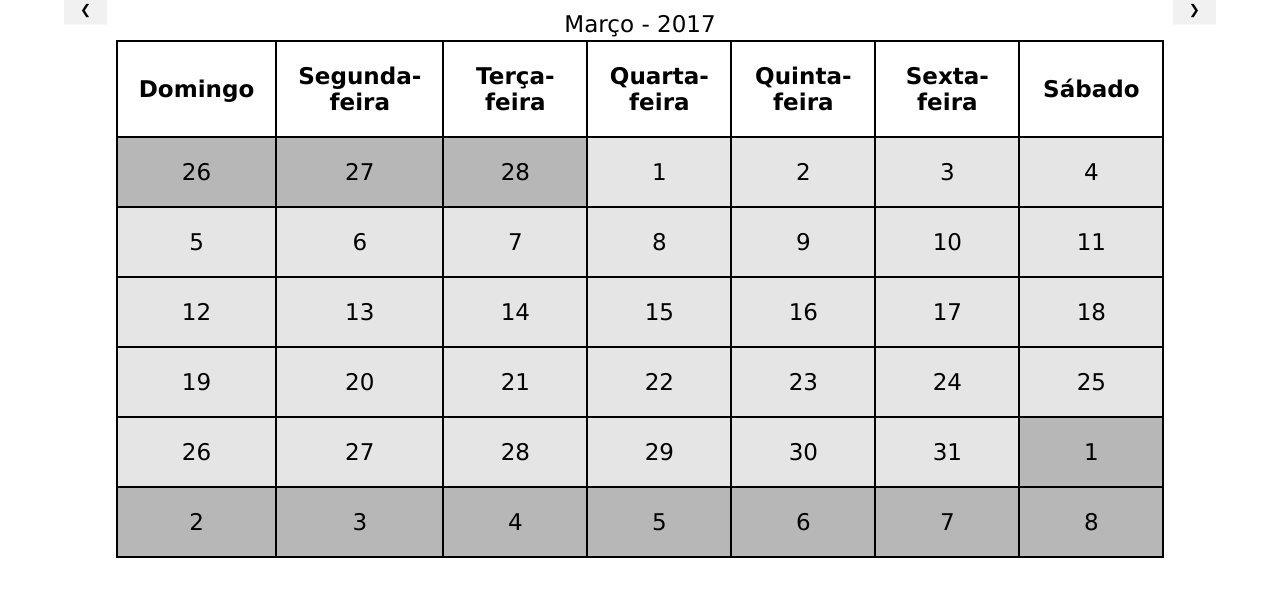
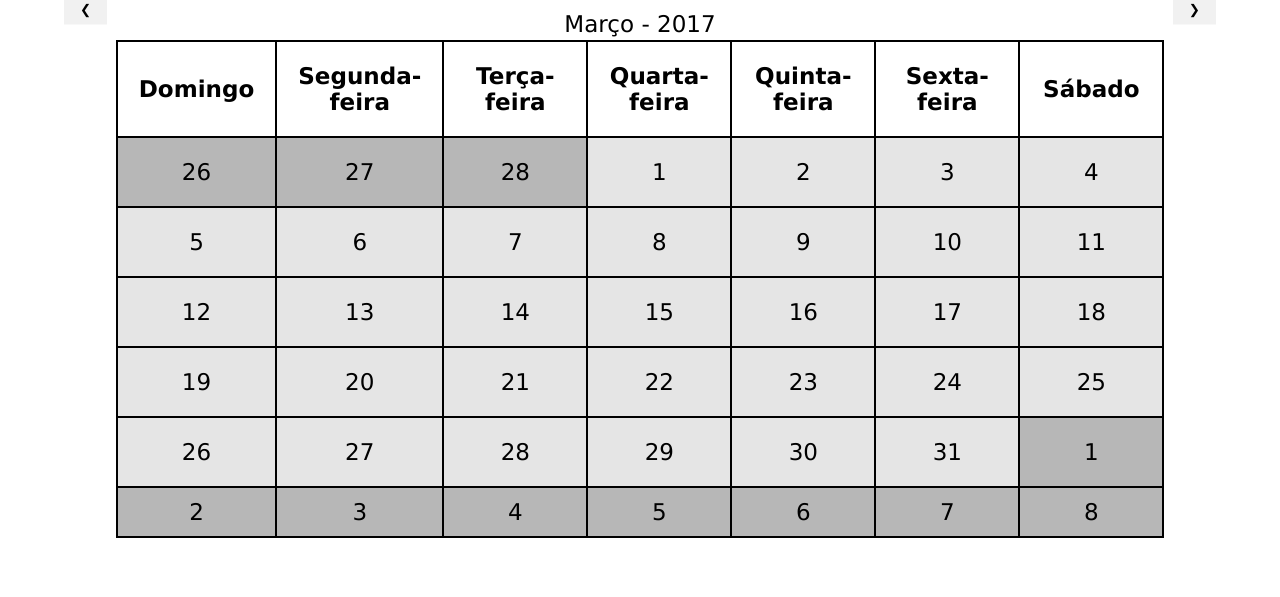
Before and after one commit to TreinoeDieta/Website, a Jekyll site: the page calendario/index.html, which Jekyll copies as it is, in a window 1280 px wide. Shown: the top 597 px of the page. Built offline with Jekyll 4.4.1, drawn with Linux system fonts in a browser that asks for light colours.

Commit message:
Update index.html

```diff
--- a/calendario/index.html
+++ b/calendario/index.html
@@ -21,7 +21,8 @@ table, th, td {
     }
     .passado {
         background-color: #B7B7B7;
-        border: 20px solid #B7B7B7;
+        border-bottom: 10px solid #B7B7B7;
+        border-top: 10px solid #B7B7B7;
     }
     .semana {
         background-color: #fff;
```
